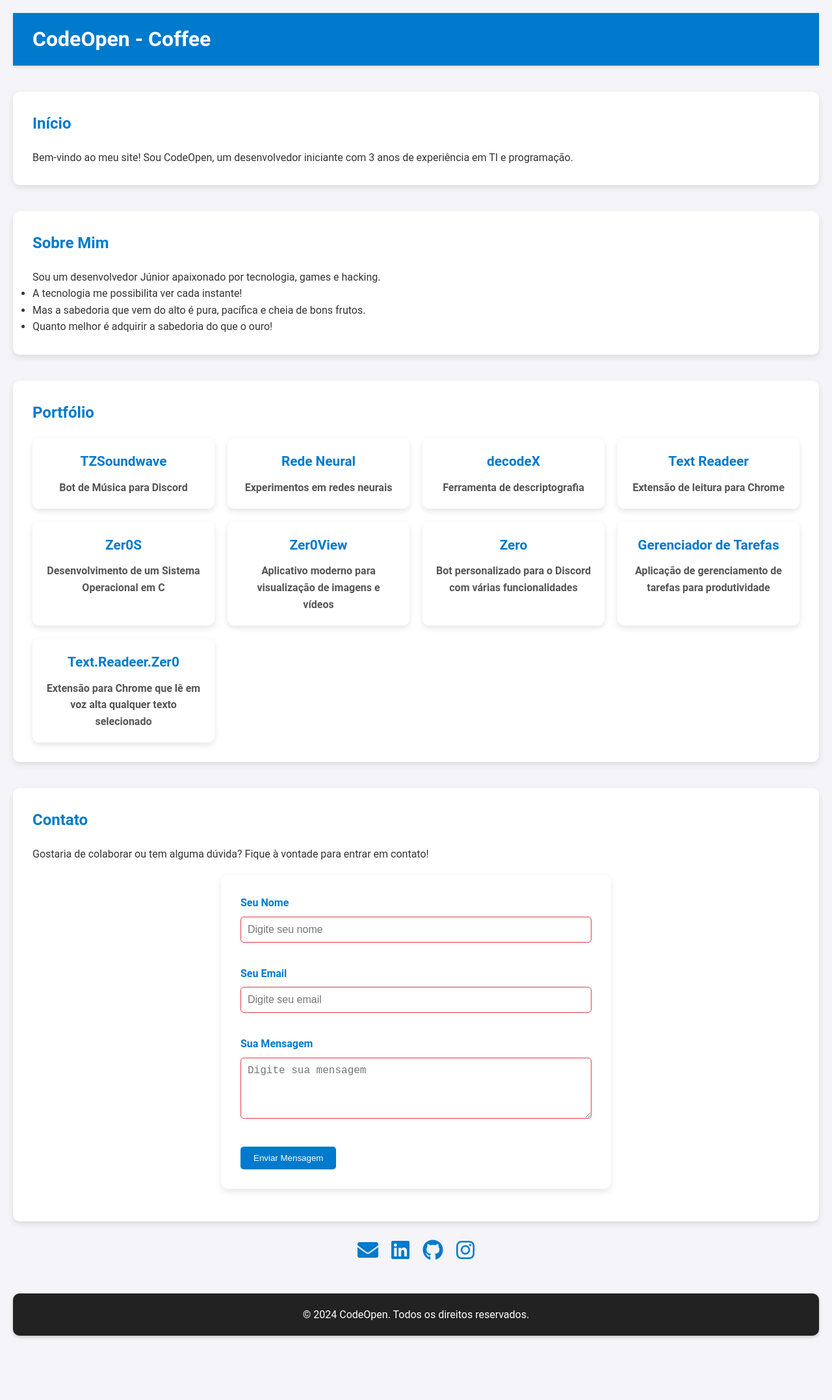
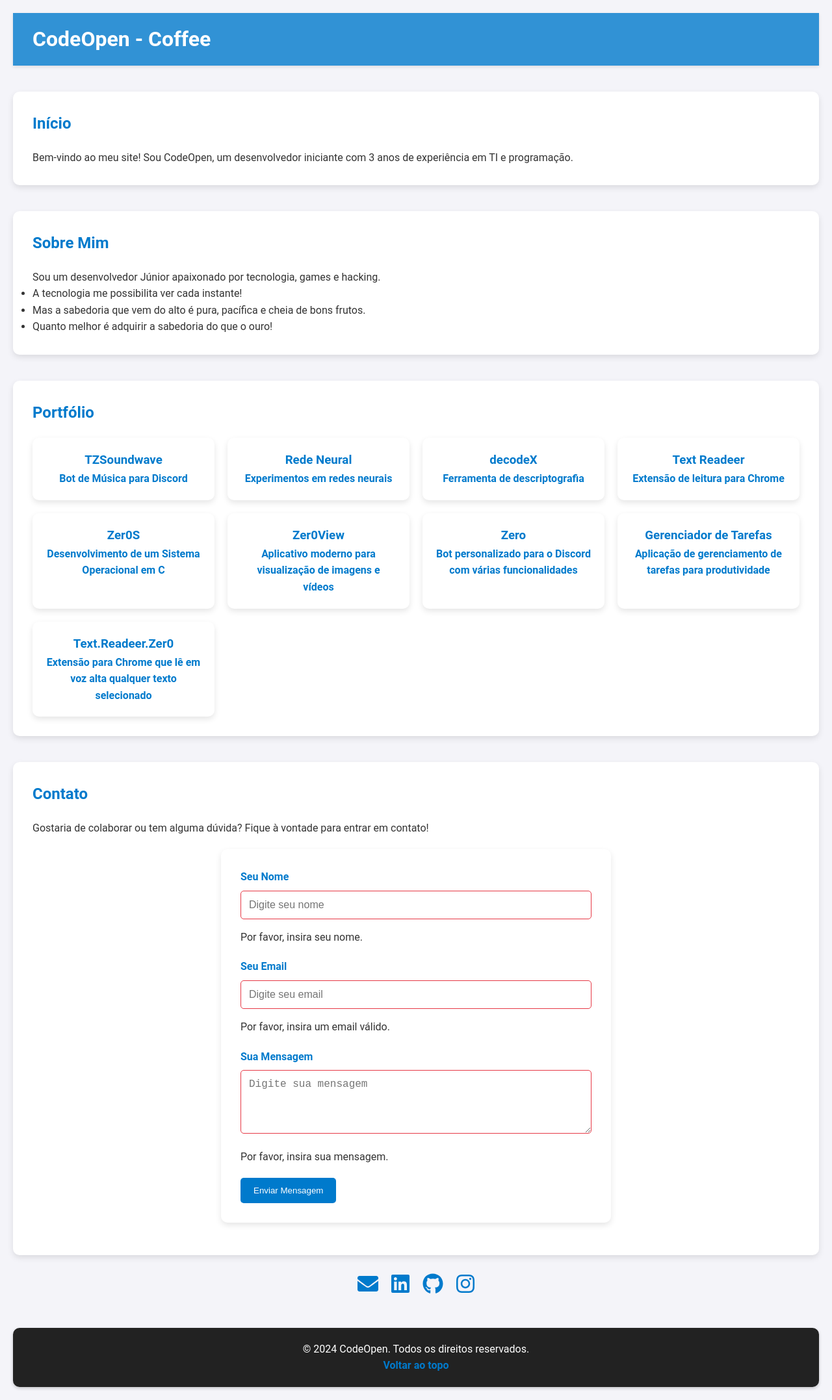
Before and after one commit to Zer0G0ld/CodeOpen-Coffee, a plain HTML site: page index.html in a window 1280 px wide. Shown: the whole page at 65% size. Before the commit the page ends 2076 px from the top, so only its background shows below. Drawn offline with Linux system fonts and the light colour scheme.

Commit message:
melhorias na estrutura

```diff
--- a/index.html
+++ b/index.html
@@ -119,13 +119,13 @@
     <form class="contact-form" action="mailto:matheus321trabalho@gmail.com" method="post" enctype="text/plain" novalidate>
         <div class="form-group">
             <label for="name">Seu Nome</label>
-            <input type="text" id="name" name="name" placeholder="Digite seu nome" aria-label="Nome" aria-describedby="nameError" required>
+            <input type="text" id="name" name="name" autocomplete="name" placeholder="Digite seu nome" aria-label="Nome" aria-describedby="nameError" required>
             <span class="error-message" id="nameError" aria-live="polite">Por favor, insira seu nome.</span>
         </div>
 
         <div class="form-group">
             <label for="email">Seu Email</label>
-            <input type="email" id="email" name="email" placeholder="Digite seu email" aria-label="Email" aria-describedby="emailError" required>
+            <input type="email" id="email" name="email" autocomplete="email" placeholder="Digite seu email" aria-label="Email" aria-describedby="emailError" required>
             <span class="error-message" id="emailError" aria-live="polite">Por favor, insira um email válido.</span>
         </div>
 
@@ -164,6 +164,7 @@
 <!-- Rodapé -->
 <footer>
     <p>&copy; 2024 CodeOpen. Todos os direitos reservados.</p>
+    <a href="#inicio">Voltar ao topo</a>
 </footer>
 
 <!-- Scripts -->
--- a/script.js
+++ b/script.js
@@ -3,20 +3,18 @@ document.addEventListener("DOMContentLoaded", () => {
     const menuToggle = document.querySelector(".menu-toggle");
     const navMenu = document.querySelector("nav ul.menu");
 
-    menuToggle?.addEventListener("click", () => {
-        navMenu?.classList.toggle("show");
+    if (menuToggle && navMenu) {
+        menuToggle.addEventListener("click", () => {
+            navMenu.classList.toggle("show");
         });
+    }
 
     // Validação do formulário de contato
     const contactForm = document.querySelector('.contact-form');
-    const errorMessages = {
-        name: "Por favor, insira seu nome.",
-        email: "Por favor, insira um email válido.",
-        message: "Por favor, insira sua mensagem."
-    };
 
     if (contactForm) {
         contactForm.addEventListener('submit', function (e) {
+            e.preventDefault(); // Impede o envio padrão do formulário
             let isValid = true;
 
             const fields = [
@@ -37,11 +35,10 @@ document.addEventListener("DOMContentLoaded", () => {
                 }
             });
 
-            if (!isValid) {
-                e.preventDefault(); // Impede o envio se houver erros
+            if (isValid) {
+                sendEmail();
             }
         });
-    }
 
         // Função para limpar todas as mensagens de erro
         function clearErrors() {
@@ -57,17 +54,13 @@ document.addEventListener("DOMContentLoaded", () => {
                 errorElement.style.display = 'block';
             }
         }
-});
 
-
-document.querySelector('.contact-form').addEventListener('submit', function (e) {
-    e.preventDefault(); // Impede o envio padrão do formulário
-
+        // Função para envio de e-mail
+        function sendEmail() {
             const name = document.getElementById('name').value.trim();
             const email = document.getElementById('email').value.trim();
             const message = document.getElementById('message').value.trim();
 
-    // Formatação melhorada do corpo do e-mail
             const subject = encodeURIComponent("Novo contato do site");
             const body = encodeURIComponent(
                 `Olá Matheus,\n\nVocê recebeu uma nova mensagem de contato:\n\n` +
@@ -77,9 +70,38 @@ document.querySelector('.contact-form').addEventListener('submit', function (e)
                 `Atenciosamente,\nSeu site`
             );
 
-    // Construção do link mailto com formatação
             const mailtoLink = `mailto:matheus321trabalho@gmail.com?subject=${subject}&body=${body}`;
+            window.location.href = mailtoLink;
 
-    // Redireciona para o link mailto
-    window.location.href = mailtoLink;
+            // Exibe mensagem de sucesso
+            const successMessage = document.getElementById('successMessage');
+            if (successMessage) {
+                successMessage.textContent = "Mensagem enviada com sucesso!";
+                successMessage.style.display = 'block';
+            }
+        }
+    }
+
+    // Alteração da aparência do cabeçalho ao rolar a página
+    window.addEventListener('scroll', () => {
+        const header = document.querySelector('header');
+        if (header) {
+            if (window.scrollY > 50) {
+                header.classList.add('scrolled');
+            } else {
+                header.classList.remove('scrolled');
+            }
+        }
     });
+
+    // Animação de containers ao aparecerem na tela
+    const containers = document.querySelectorAll('.container');
+    window.addEventListener('scroll', () => {
+        containers.forEach(container => {
+            const rect = container.getBoundingClientRect();
+            if (rect.top < window.innerHeight * 0.8) {
+                container.classList.add('visible');
+            }
+        });
+    });
+});
--- a/style.css
+++ b/style.css
@@ -19,13 +19,18 @@ header {
     display: flex;
     justify-content: space-between;
     align-items: center;
-    background-color: #007acc;
+    background-color: rgba(0, 122, 204, 0.8);
+    transition: background-color 0.3s ease;
     padding: 15px 30px;
     color: white;
     box-shadow: 0 2px 5px rgba(0, 0, 0, 0.1);
     position: sticky;
     top: 0;
     z-index: 1000;
+}
+
+header.scrolled {
+    background-color: #007acc;
 }
 
 .menu-toggle {
@@ -62,14 +67,6 @@ nav ul.menu {
     border-radius: 0 0 10px 10px;
 }
 
-nav ul li {
-    margin-bottom: 10px;
-}
-
-nav ul li:last-child {
-    margin-bottom: 0;
-}
-
 nav ul li a {
     color: white;
     text-decoration: none;
@@ -91,7 +88,6 @@ a {
     transition: color 0.3s ease, transform 0.3s ease;
 }
 
-/* Sublinhado Animado para Links */
 a::after {
     content: "";
     position: absolute;
@@ -117,12 +113,19 @@ a:hover::after {
 
 /* Container Principal */
 .container {
+    opacity: 0;
     margin-top: 40px;
     padding: 30px;
     background-color: #fff;
     border-radius: 10px;
     box-shadow: 0 4px 10px rgba(0, 0, 0, 0.1);
-    transition: transform 0.2s ease, box-shadow 0.2s ease;
+    transform: translateY(20px);
+    transition: opacity 0.5s ease, transform 0.5s ease;
+}
+
+.container.visible {
+    opacity: 1;
+    transform: translateY(0);
 }
 
 .container:hover {
@@ -135,7 +138,7 @@ h2 {
     color: #007acc;
 }
 
-/* Estilos para Portfólio em Cards */
+/* Estilos para Cards */
 .portfolio-cards {
     display: grid;
     grid-template-columns: repeat(auto-fit, minmax(250px, 1fr));
@@ -152,31 +155,16 @@ h2 {
     text-align: center;
 }
 
+.card:hover {
+    transform: translateY(-5px);
+    box-shadow: 0 6px 15px rgba(0, 0, 0, 0.15);
+}
+
 .card a {
     text-decoration: none;
     color: #007acc;
     display: block;
     height: 100%;
-}
-
-.card h3 {
-    margin-bottom: 10px;
-    color: #007acc;
-    font-size: 1.3rem;
-}
-
-.card p {
-    color: #555;
-    font-size: 1rem;
-}
-
-.card:hover {
-    transform: translateY(-5px);
-    box-shadow: 0 6px 15px rgba(0, 0, 0, 0.15);
-}
-
-.card a:hover {
-    color: #005fa3;
 }
 
 /* Estilos do Formulário */
@@ -191,7 +179,6 @@ h2 {
 
 .form-group {
     margin-bottom: 20px;
-    position: relative;
 }
 
 label {
@@ -204,6 +191,7 @@ label {
 input, textarea {
     width: 100%;
     padding: 12px;
+    margin-bottom: 15px;
     border: 1px solid #ddd;
     border-radius: 5px;
     font-size: 1rem;
@@ -211,9 +199,19 @@ input, textarea {
 }
 
 input:focus, textarea:focus {
+    outline: none;
     border-color: #007acc;
     box-shadow: 0 0 5px rgba(0, 122, 204, 0.3);
-    outline: none;
+}
+
+input:invalid, textarea:invalid {
+    border-color: #e63946;
+}
+
+.success-message {
+    color: #4caf50;
+    margin-top: 10px;
+    display: none;
 }
 
 button {
@@ -231,28 +229,27 @@ button:hover {
     transform: translateY(-2px);
 }
 
-/* Mensagens de Erro */
-.error-message {
-    display: none;
-    font-size: 0.9rem;
-    color: #e63946;
-    margin-top: 5px;
-}
+/* Media Queries */
+@media (max-width: 768px) {
+    .menu-toggle {
+        display: block;
+    }
 
-/* Efeitos ao Focar no Campo com Erro */
-input:invalid, textarea:invalid {
-    border-color: #e63946;
-}
+    nav ul.menu {
+        display: flex;
+        flex-direction: column;
+    }
 
-/* Media Queries para Responsividade */
-@media (max-width: 768px) {
-    .contact-form {
+    .portfolio-cards {
+        grid-template-columns: 1fr;
+    }
+
+    .container {
         padding: 20px;
     }
 }
 
-
-/* Estilos do Rodapé */
+/* Rodapé */
 footer {
     text-align: center;
     padding: 20px;
@@ -280,64 +277,3 @@ footer {
     color: #ffe600;
     transform: scale(1.2);
 }
-
-.social-icons a:focus {
-    outline: 2px solid #007acc;
-    outline-offset: 4px;
-}
-
-/* Estilos para Formulários */
-input, textarea {
-    width: 100%;
-    padding: 10px;
-    margin-bottom: 15px;
-    border: 1px solid #ddd;
-    border-radius: 5px;
-    font-size: 1rem;
-    transition: border-color 0.3s ease;
-}
-
-input:focus, textarea:focus {
-    outline: none;
-    border-color: #007acc;
-    box-shadow: 0 0 5px rgba(0, 122, 204, 0.3);
-}
-
-button {
-    background-color: #007acc;
-    border: none;
-    color: white;
-    padding: 10px 20px;
-    border-radius: 5px;
-    cursor: pointer;
-    transition: background-color 0.3s ease, transform 0.3s ease;
-}
-
-button:hover {
-    background-color: #005fa3;
-    transform: translateY(-2px);
-}
-
-/* Media Queries para Responsividade */
-@media (max-width: 768px) {
-    .menu-toggle {
-        display: block;
-    }
-
-    nav ul {
-        display: none;
-    }
-
-    nav ul.menu {
-        display: flex;
-        flex-direction: column;
-    }
-
-    .portfolio-cards {
-        grid-template-columns: 1fr;
-    }
-
-    .container {
-        padding: 20px;
-    }
-}
```
Lines whose indentation alone changed are shown as unchanged.
